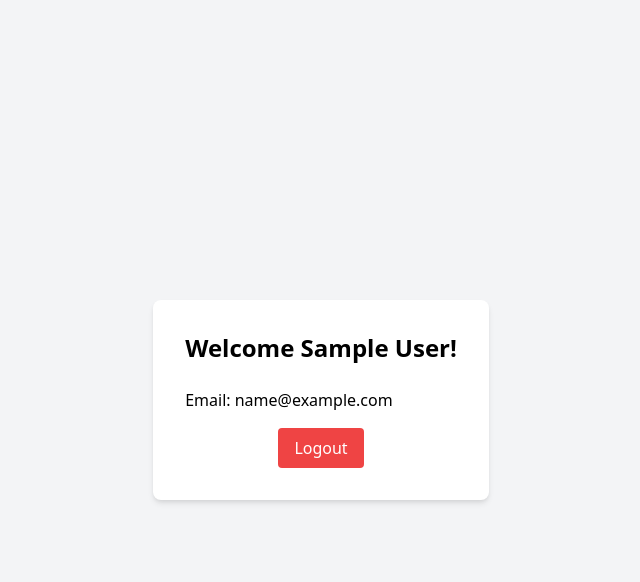
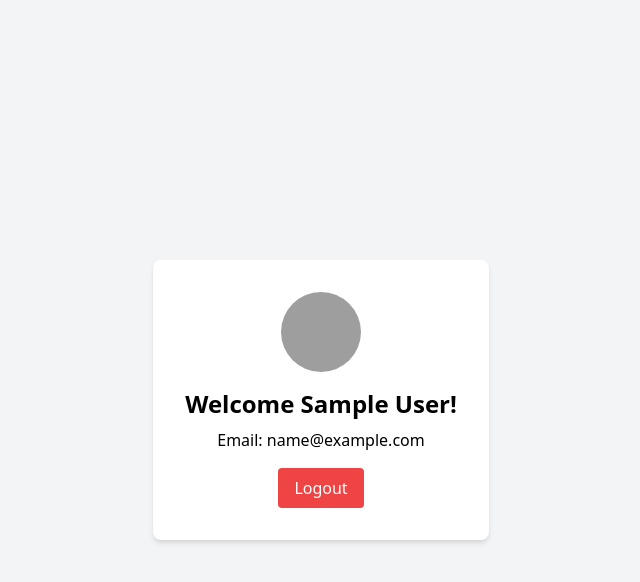
Before and after one commit to mohitsha888/login-with-socialmedia, a Flask app: page /protected_area in a window 1280 px wide. Shown: the top 582 px of the page, without its empty margins (319-959 px from the left). Run offline with Flask 3, Linux system fonts and the light colour scheme; the visitor is signed in with stand-in values (Sample User, id 1); grey boxes are pictures that could not be loaded.

Commit message:
Basic updates

```diff
--- a/app.py
+++ b/app.py
@@ -6,6 +6,7 @@ import os
 from dotenv import load_dotenv
 import requests
 
+os.environ['OAUTHLIB_INSECURE_TRANSPORT'] = '1'
 
 load_dotenv()
 
@@ -38,10 +39,11 @@ def login():
 
 @app.route("/callback")
 def callback():
-    if 'state' not in session:
-        return redirect(url_for('index'))
+    try:
+        if 'state' not in session:
+            return redirect(url_for('index'))
 
-    try:
+
         flow.fetch_token(authorization_response=request.url)
 
         if not session["state"] == request.args["state"]:
@@ -60,9 +62,12 @@ def callback():
         session["google_id"] = id_info.get("sub")
         session["name"] = id_info.get("name")
         session["email"] = id_info.get("email")
+        session["picture"] = id_info.get("picture")
         return redirect(url_for("protected_area"))
+
     except Exception as e:
-        print(f"Error in callback: {e}")
+        print(f"Error in callback: {str(e)}")
+        session.clear()
         return redirect(url_for('index'))
 
 @app.route("/logout")
@@ -74,7 +79,7 @@ def logout():
 def protected_area():
     if "google_id" not in session:
         return redirect(url_for("index"))
-    return render_template('protected.html', name=session['name'], email=session['email'])
+    return render_template('protected.html', name=session['name'], email=session['email'], picture=session['picture'])
 
 if __name__ == "__main__":
     app.run(debug=True)
--- a/templates/protected.html
+++ b/templates/protected.html
@@ -6,9 +6,10 @@
 </head>
 <body class="bg-gray-100 h-screen flex items-center justify-center">
     <div class="bg-white p-8 rounded-lg shadow-md">
-        <h1 class="text-2xl font-bold mb-6">Welcome {{ name }}!</h1>
-        <p class="mb-4">Email: {{ email }}</p>
-        <div class="flex justify-center">
+        <div class="flex flex-col items-center">
+            <img src="{{ picture }}" alt="Profile" class="w-20 h-20 rounded-full mb-4">
+            <h1 class="text-2xl font-bold mb-2">Welcome {{ name }}!</h1>
+            <p class="mb-4">Email: {{ email }}</p>
             <a href="{{ url_for('logout') }}"
                class="px-4 py-2 bg-red-500 text-white rounded hover:bg-red-600 transition-colors">
                 Logout
```
Also changed, not shown: templates/login.png (deleted).
